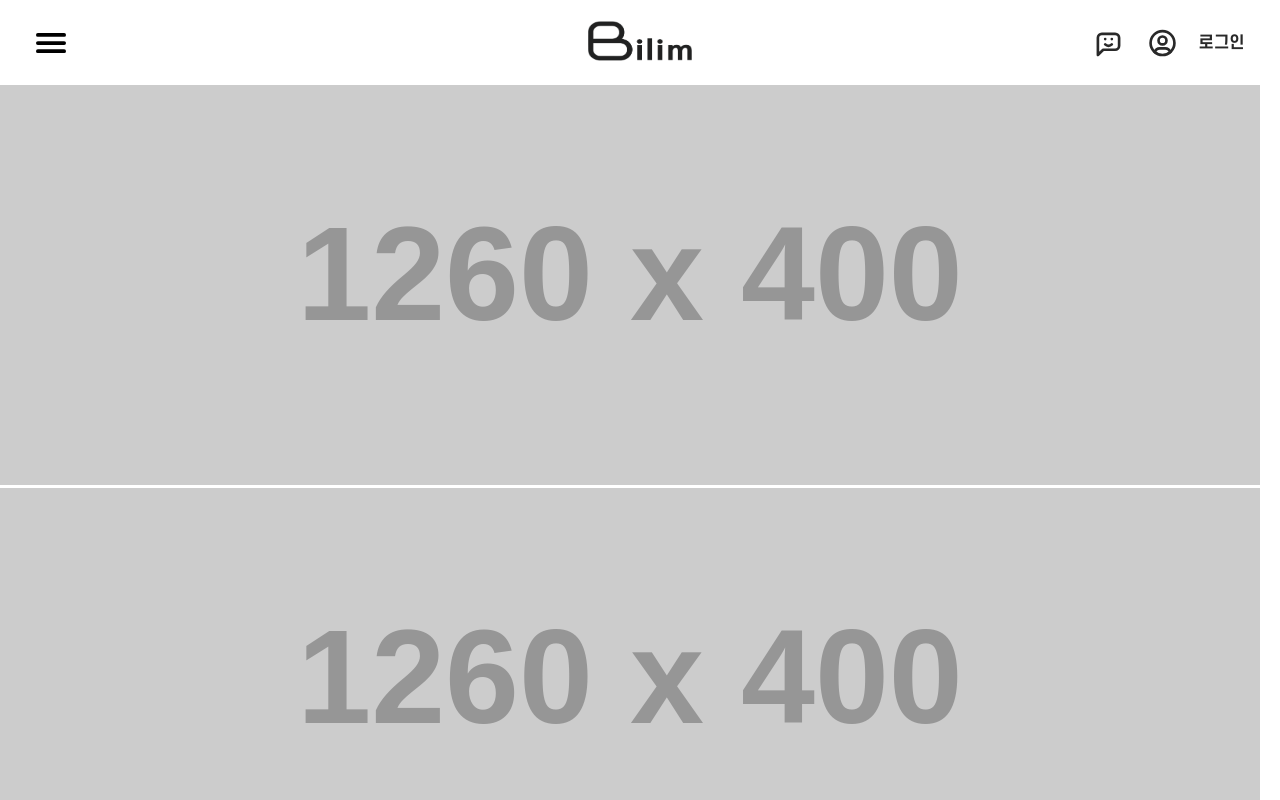
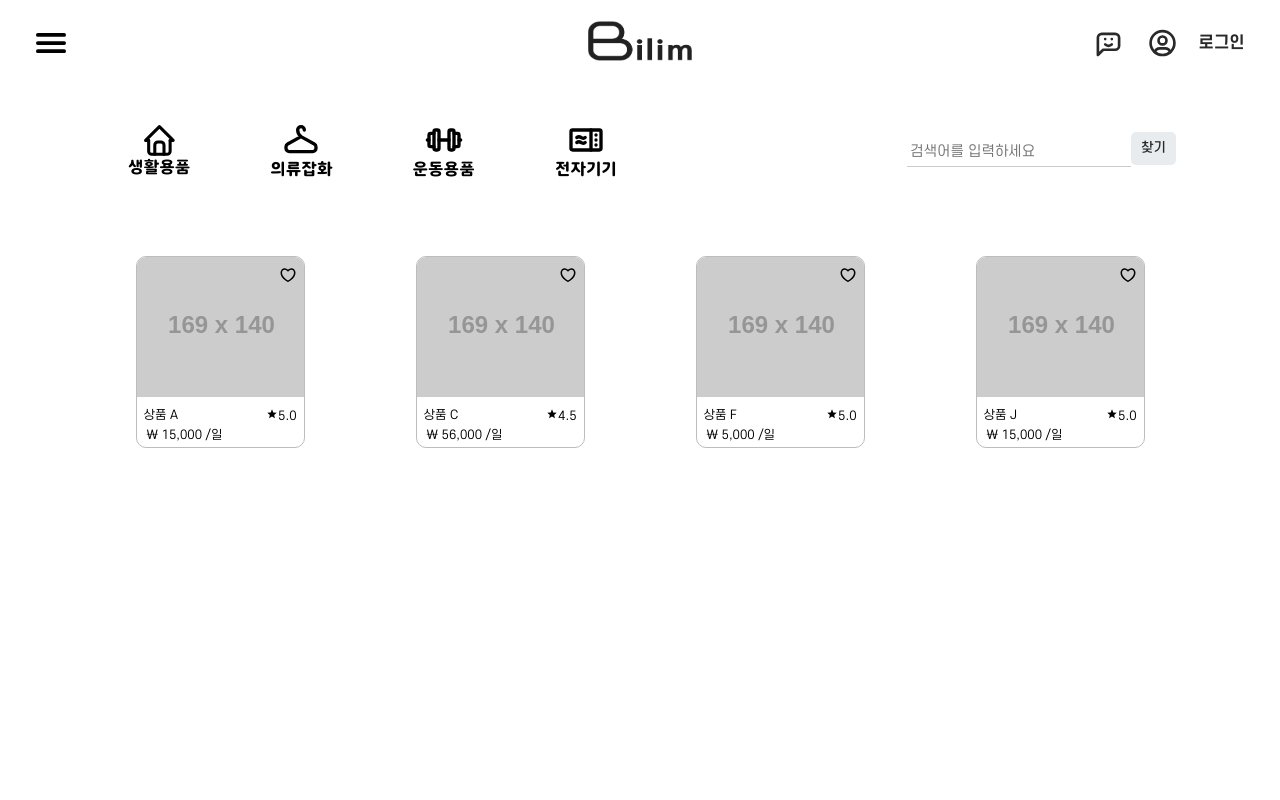
Before and after one commit to jh0neee/Billim-front, a React (Create React App) app: page /product/living in a window 1280 px wide. Before the commit this address led to /. Shown: the top 800 px of the page. Built offline with nearby package versions, Linux system fonts and the light colour scheme.

Commit message:
feat: Add nested category routes to ProductList component

```diff
--- a/src/App.js
+++ b/src/App.js
@@ -22,7 +22,12 @@ function App() {
           <Route path='/finduser' element={<FindUser />} />
           <Route path='/emailverify' element={<EmailVerification />} />
           <Route path='/signup' element={<SignUp />} />
-          <Route path='/product/list' element={<ProductList/>} />
+          <Route path='/product' element={<ProductList />}>
+            <Route path='living' element={<ProductList />} />
+            <Route path='apparel' element={<ProductList />} />
+            <Route path='sporting' element={<ProductList />} />
+            <Route path='electronic' element={<ProductList />} />
+          </Route>
           <Route path='*' element={<Navigate to='/' />} />
         </Routes>
       </BrowserRouter>
--- a/src/components/Navigation/SideMenu.jsx
+++ b/src/components/Navigation/SideMenu.jsx
@@ -82,21 +82,21 @@ const SideMenu = () => {
   return (
     <SideNavList>
       <SideNavItem>
-        <SideLink to='/product/list' main='true'>
+        <SideLink to='/product' main='true'>
           전체상품
         </SideLink>
       </SideNavItem>
       <SideNavItem in='true'>
-        <SideLink to='/living'>생활용품</SideLink>
+        <SideLink to='/product/living'>생활용품</SideLink>
       </SideNavItem>
       <SideNavItem in='true'>
-        <SideLink to='/apparel'>의류잡화</SideLink>
+        <SideLink to='/product/apparel'>의류잡화</SideLink>
       </SideNavItem>
       <SideNavItem in='true'>
-        <SideLink to='/sporting'>운동용품</SideLink>
+        <SideLink to='/product/sporting'>운동용품</SideLink>
       </SideNavItem>
       <SideNavItem in='true'>
-        <SideLink to='/electronic'>전자제품</SideLink>
+        <SideLink to='/product/electronic'>전자제품</SideLink>
       </SideNavItem>
       <hr className='line' />
       <SideNavItem>
--- a/src/components/Product/ProductCategory.jsx
+++ b/src/components/Product/ProductCategory.jsx
@@ -1,5 +1,6 @@
 import React from "react";
 import styled from "styled-components";
+import { NavLink } from "react-router-dom";
 
 import { TbBarbell, TbHanger, TbMicrowave, TbHome } from "react-icons/tb";
 import Button from "../../components/UI/Button";
@@ -8,14 +9,15 @@ import Input from "../../components/UI/Input";
 const CategoryBox = styled.div`
   margin-left: 3rem;
   display: grid;
-  grid-template-rows: 44px 22px;
   grid-template-columns: 1fr 1fr 1fr 1fr;
-  grid-auto-flow: column;
   justify-items: center;
   align-items: center;
 
   > * {
     margin-left: 5rem;
+    display: flex;
+    flex-direction: column;
+    align-items: center;
     cursor: pointer;
   }
 `;
@@ -30,14 +32,22 @@ const ProductCategory = () => {
   return (
     <>
       <CategoryBox>
+        <NavLink to='/product/living'>
           <TbHome size='2.3rem' />
           <p>생활용품</p>
+        </NavLink>
+        <NavLink to='/product/apparel'>
           <TbHanger size='2.5rem' />
           <p>의류잡화</p>
+        </NavLink>
+        <NavLink to='/product/sporting'>
           <TbBarbell size='2.5rem' />
           <p>운동용품</p>
+        </NavLink>
+        <NavLink to='/product/electronic'>
           <TbMicrowave size='2.5rem' />
           <p>전자기기</p>
+        </NavLink>
       </CategoryBox>
       <SearchBox>
         <Input
--- a/src/data.js
+++ b/src/data.js
@@ -2,7 +2,7 @@ export const productItems = [
   {
     id: 1,
     name: "상품 A",
-    category: "생활용품",
+    category: "living",
     scope: "5.0",
     amount: "15,000",
     likeCount: 0,
@@ -10,7 +10,7 @@ export const productItems = [
   {
     id: 2,
     name: "상품 B",
-    category: "운동용품",
+    category: "sporting",
     scope: "4.5",
     amount: "10,000",
     likeCount: 0,
@@ -18,7 +18,7 @@ export const productItems = [
   {
     id: 3,
     name: "상품 C",
-    category: "전자기기",
+    category: "living",
     scope: "4.5",
     amount: "56,000",
     likeCount: 0,
@@ -26,7 +26,7 @@ export const productItems = [
   {
     id: 4,
     name: "상품 D",
-    category: "의류잡화",
+    category: "apparel",
     scope: "5.0",
     amount: "43,000",
     likeCount: 0,
@@ -34,7 +34,7 @@ export const productItems = [
   {
     id: 5,
     name: "상품 E",
-    category: "운동용품",
+    category: "sporting",
     scope: "4.3",
     amount: "11,000",
     likeCount: 0,
@@ -42,7 +42,7 @@ export const productItems = [
   {
     id: 6,
     name: "상품 F",
-    category: "생활용품",
+    category: "living",
     scope: "5.0",
     amount: "5,000",
     likeCount: 0,
@@ -50,7 +50,7 @@ export const productItems = [
   {
     id: 7,
     name: "상품 G",
-    category: "의류잡화",
+    category: "apparel",
     scope: "4.3",
     amount: "10,000",
     likeCount: 0,
@@ -58,7 +58,7 @@ export const productItems = [
   {
     id: 8,
     name: "상품 H",
-    category: "운동용품",
+    category: "sporting",
     scope: "3.8",
     amount: "32,000",
     likeCount: 0,
@@ -66,7 +66,7 @@ export const productItems = [
   {
     id: 9,
     name: "상품 I",
-    category: "전자기기",
+    category: "electronic",
     scope: "4.5",
     amount: "78,000",
     likeCount: 0,
@@ -74,7 +74,7 @@ export const productItems = [
   {
     id: 10,
     name: "상품 J",
-    category: "생활용품",
+    category: "living",
     scope: "5.0",
     amount: "15,000",
     likeCount: 0,
@@ -82,7 +82,7 @@ export const productItems = [
   {
     id: 11,
     name: "상품 K",
-    category: "전자기기",
+    category: "electronic",
     scope: "3.5",
     amount: "112,000",
     likeCount: 0,
--- a/src/pages/Product/ProductList.jsx
+++ b/src/pages/Product/ProductList.jsx
@@ -1,5 +1,6 @@
 import React from "react";
 import styled from "styled-components";
+import { useLocation } from "react-router-dom";
 
 import ProductListItem from "../../components/Product/ProductListItem";
 import ProductCategory from "../../components/Product/ProductCategory";
@@ -25,13 +26,18 @@ const ProductItemLayout = styled.div`
 `;
 
 const ProductList = () => {
+  const category = useLocation().pathname.slice(9);
+  const items = productItems.filter((item) => {
+    return category === '' ? item : item.category === category;
+  });
+
   return (
     <>
       <CategoryLayout>
         <ProductCategory />
       </CategoryLayout>
       <ProductItemLayout>
-        <ProductListItem items={productItems} />
+        <ProductListItem items={items} />
       </ProductItemLayout>
     </>
   );
```
Lines whose indentation alone changed are shown as unchanged.
